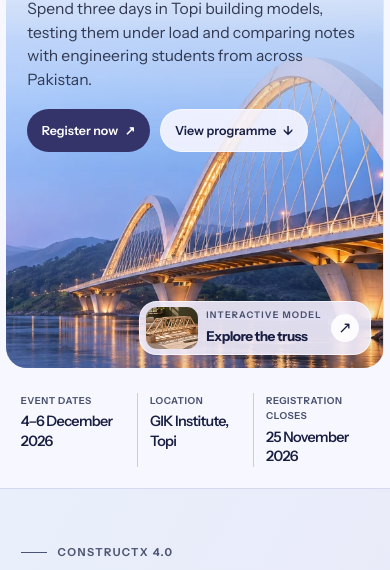
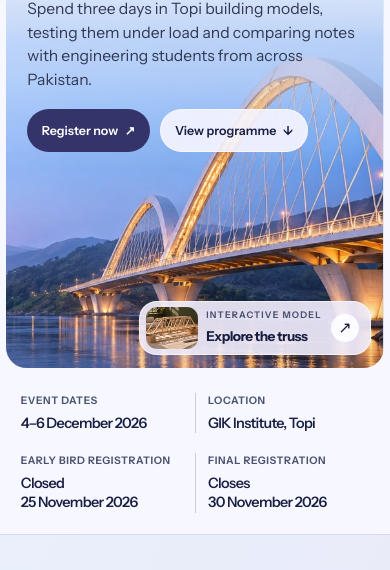
Before and after one commit to Sajeel041/ICE_website, a plain HTML site: page index.html in a window 390 px wide. Shown: the part 274-844 px from the top of the page. Drawn offline with Linux system fonts and the light colour scheme; no server answers.

Commit message:
change the event dates

```diff
--- a/index.html
+++ b/index.html
@@ -82,7 +82,14 @@
     <dl class="event-strip shell" aria-label="Event details">
       <div><dt><i class="event-icon date-icon" aria-hidden="true"></i>Event dates</dt><dd>4–6 December 2026</dd></div>
       <div><dt><i class="event-icon place-icon" aria-hidden="true"></i>Location</dt><dd>GIK Institute, Topi</dd></div>
-      <div><dt><i class="event-icon time-icon" aria-hidden="true"></i>Registration closes</dt><dd>25 November 2026</dd></div>
+      <div>
+        <dt><i class="event-icon time-icon" aria-hidden="true"></i>Early bird registration</dt>
+        <dd>Closed <time datetime="2026-11-25">25 November 2026</time></dd>
+      </div>
+      <div>
+        <dt><i class="event-icon time-icon" aria-hidden="true"></i>Final registration</dt>
+        <dd>Closes <time datetime="2026-11-30">30 November 2026</time></dd>
+      </div>
     </dl>
 
     <section class="modules section" id="modules" aria-labelledby="modules-title">
@@ -244,7 +251,8 @@
         <details><summary>Who is ConstructX for?</summary><p>University students from across Pakistan are welcome.</p></details>
         <details><summary>What is included in the experience?</summary><p>The event includes a Technical Workshop, Load the Bridge, Drop the Egg, a Theme Dinner and a Concert. The detailed timetable is still to be announced.</p></details>
         <details><summary>Where can I find the competition rules?</summary><p>Team sizes, materials, bridge dimensions, egg drop height and scoring details will be shared with registered participants before the event. The downloadable guide introduces each module.</p></details>
-        <details><summary>How do I register?</summary><p>Submit the <a class="inline-link" href="https://forms.gle/9BCeNGTWMjbiToiWA" target="_blank" rel="noopener">participant registration form</a> by <strong>25 November 2026</strong>. Enter your details exactly as they appear on your CNIC and student card. Contact the event coordinator if you need help.</p></details>
+        <details><summary>How do I register?</summary><p>Submit the <a class="inline-link" href="https://forms.gle/9BCeNGTWMjbiToiWA" target="_blank" rel="noopener">participant registration form</a> by <strong>30 November 2026</strong>. Enter your details exactly as they appear on your CNIC and student card. Contact the event coordinator if you need help.</p></details>
+        <details><summary>When did early bird registration close?</summary><p>Early bird registration closed on <strong>25 November 2026</strong>.</p></details>
       </div>
     </section>
 
@@ -276,7 +284,7 @@
           <h2 id="closing-title">Join us in Topi.</h2>
           <p>4–6 December 2026 · GIK Institute, Topi</p>
         </div>
-        <a class="button button-primary" href="https://forms.gle/9BCeNGTWMjbiToiWA" target="_blank" rel="noopener">Register by 25 November</a>
+        <a class="button button-primary" href="https://forms.gle/9BCeNGTWMjbiToiWA" target="_blank" rel="noopener">Register by 30 November</a>
       </div>
     </section>
   </main>
--- a/theme.css
+++ b/theme.css
@@ -110,13 +110,13 @@
 .hero-model small { display: block; font-size: .57rem; color: var(--muted); }
 .hero-model strong { display: block; margin-top: .18rem; font-size: .98rem; letter-spacing: -.04em; }
 .model-arrow { display: grid; place-items: center; width: 1.8rem; height: 1.8rem; border-radius: 50%; background: var(--white); }
-.event-strip { display: grid; grid-template-columns: 1fr 1fr 1fr; padding-block: 1.9rem 2rem; }
-.event-strip > div { position: relative; padding-left: 3.5rem; }
-.event-strip > div + div { border-left: 1px solid var(--line); padding-left: clamp(4.3rem, 7vw, 7.5rem); }
+.event-strip { display: grid; grid-template-columns: repeat(4, minmax(0, 1fr)); row-gap: 1.25rem; padding-block: 1.9rem 2rem; }
+.event-strip > div { --event-icon-inset: .25rem; position: relative; padding-left: calc(var(--event-icon-inset) + 3rem); }
+.event-strip > div + div { --event-icon-inset: clamp(1rem, 2vw, 2rem); border-left: 1px solid var(--line); }
 .event-strip dt { color: var(--muted); letter-spacing: .095em; }
 .event-strip dd { font-weight: 560; font-size: clamp(1rem, 1.6vw, 1.45rem); letter-spacing: -.045em; }
-.event-icon { position: absolute; top: 50%; left: .25rem; translate: 0 -50%; width: 2.35rem; height: 2.35rem; background: #e4e7fa; border-radius: 50%; }
-.event-strip > div + div .event-icon { left: calc(clamp(4.3rem, 7vw, 7.5rem) - 3.3rem); }
+.event-strip time { display: inline-block; max-width: 100%; }
+.event-icon { position: absolute; top: 50%; left: var(--event-icon-inset); translate: 0 -50%; width: 2.35rem; height: 2.35rem; background: #e4e7fa; border-radius: 50%; }
 .event-icon::before, .event-icon::after { position: absolute; content: ""; }
 .date-icon::before { inset: 11px 10px 10px; border: 1.5px solid currentColor; border-radius: 3px; }
 .date-icon::after { left: 11px; right: 11px; top: 15px; border-top: 1.5px solid currentColor; }
@@ -162,6 +162,11 @@ dialog { border-radius: 1.5rem; box-shadow: 0 25px 80px #25254135; }
 }
 @keyframes scene-settle { from { transform: scale(1.025); } to { transform: scale(1); } }
 
+@media (max-width: 68rem) {
+  .event-strip { grid-template-columns: repeat(2, minmax(0, 1fr)); }
+  .event-strip > div:nth-child(odd) { --event-icon-inset: .25rem; border-left: 0; }
+}
+
 @media (min-width: 47.51rem) and (max-width: 60rem) {
   .desktop-nav a { padding-inline: .75rem; }
   .hero-description { max-width: 22rem; }
@@ -189,10 +194,9 @@ dialog { border-radius: 1.5rem; box-shadow: 0 25px 80px #25254135; }
   .hero-model img { width: 3.25rem; height: 2.6rem; }
   .hero-model strong { font-size: .85rem; }
   .event-strip { padding-block: 1.15rem 1.35rem; }
-  .event-strip > div, .event-strip > div + div { padding-inline: .75rem; }
-  .event-strip > div:first-child { padding-left: 0; }
-  .event-strip > div:last-child { padding-right: 0; }
-  .event-strip dt { font-size: .6rem; letter-spacing: .055em; }
+  .event-strip > div:nth-child(odd) { padding-inline: 0 .75rem; }
+  .event-strip > div:nth-child(even) { padding-inline: .75rem 0; }
+  .event-strip dt { font-size: .65rem; letter-spacing: .055em; }
   .event-strip dd { font-size: .9rem; line-height: 1.35; margin-top: .25rem; }
   .event-icon { display: none; }
   .modules-heading { align-items: start; }
```
